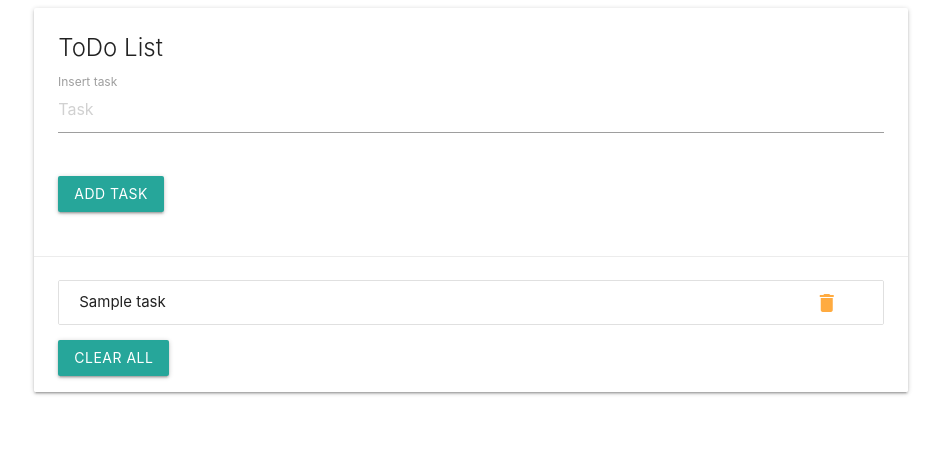
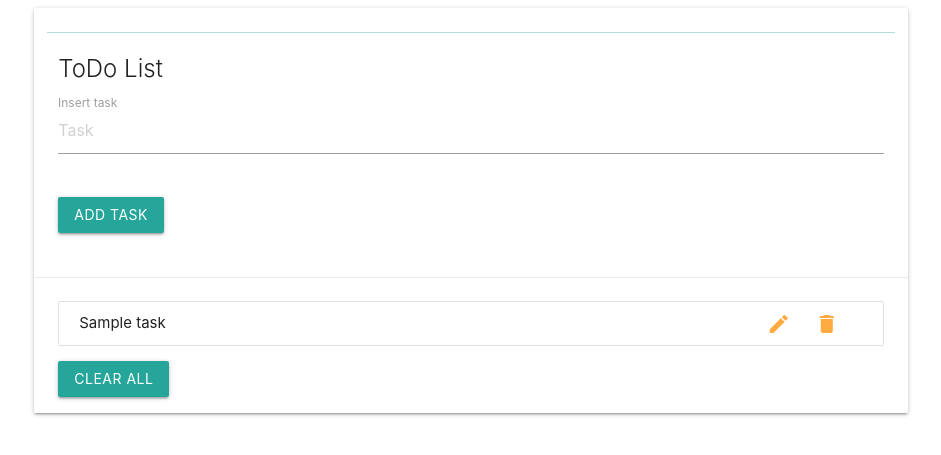
Before and after one commit to KaarelVv/todo_express, a Node server app: template views/index.ejs in a window 1280 px wide. Shown: the top 455 px of the page, without its empty margins (169-1110 px from the left). Run offline with Node 20, Linux system fonts and the light colour scheme; the template is opened without the code that fills it: most values are stand-ins (such as "Sample title", 1, 10 or a date in 2020).

Commit message:
error handling

```diff
--- a/views/index.ejs
+++ b/views/index.ejs
@@ -16,15 +16,24 @@
             <div class="col s12">
                 <div class="card">
                     <div class="card-content">
+                        <% if(error !==0) { %>
+                            <div class="row teal lighten-4">
+                                <div class="col s12">
+                                    <p class="center-align">
+                                        <%= error %>
+                                    </p>
+                                </div>
+                            </div>
+                            <% }%>
+                                <% console.log(error) %>
                                     <span class="card-title">ToDo List</span>
                                     <div class="row">
                                         <form class="col s12" method="post" action="/">
                                             <div class="row">
                                                 <div class="input-field col s12">
                                                     <label for="task" class="active">Insert task</label>
-                                        <input placeholder="Task" id="task" type="text" name="task" class="validate">
-
-
+                                                    <input placeholder="Task" id="task" type="text" name="task"
+                                                        class="validate">
                                                 </div>
                                             </div>
                                             <input class="btn" type="submit" value="Add Task">
@@ -37,8 +46,10 @@
                                 <% tasks.forEach((task)=> { %>
                                     <li class="collection-item">
                                         <%= task.task %>
-                                            <a href="delete-task/<%= task.id %>" class="secondary-content"><i
-                                                    class="material-icons">delete</i></a>
+                                            <a href="delete-task/<%= task.id %>" class="secondary-content">
+                                                <i class="material-icons">delete</i></a>
+                                            <a href="update-task/<%= task.id %>" class="secondary-content">
+                                                <i class="material-icons">edit</i></a>
                                     </li>
                                     <% }) %>
                         </ul>
```
Lines whose indentation alone changed are shown as unchanged.
